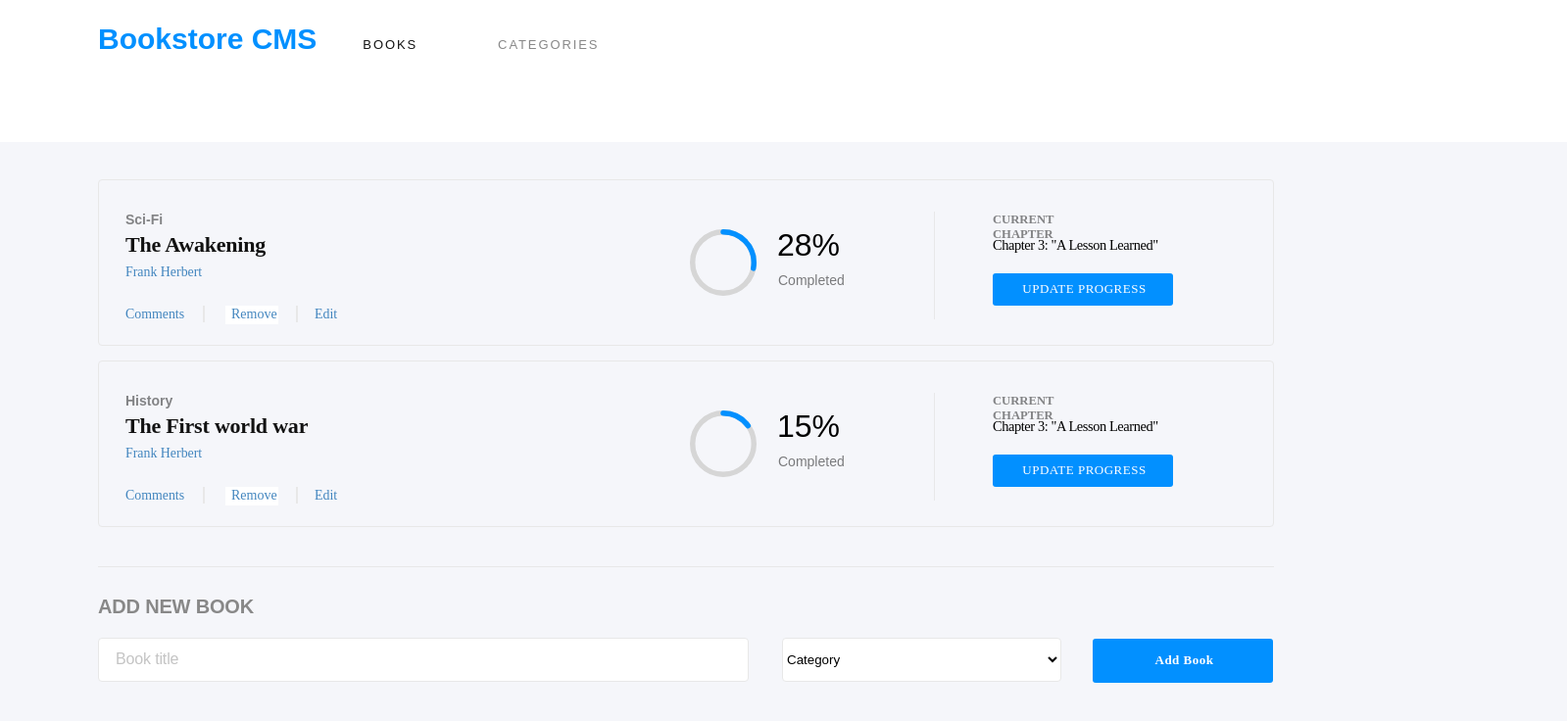
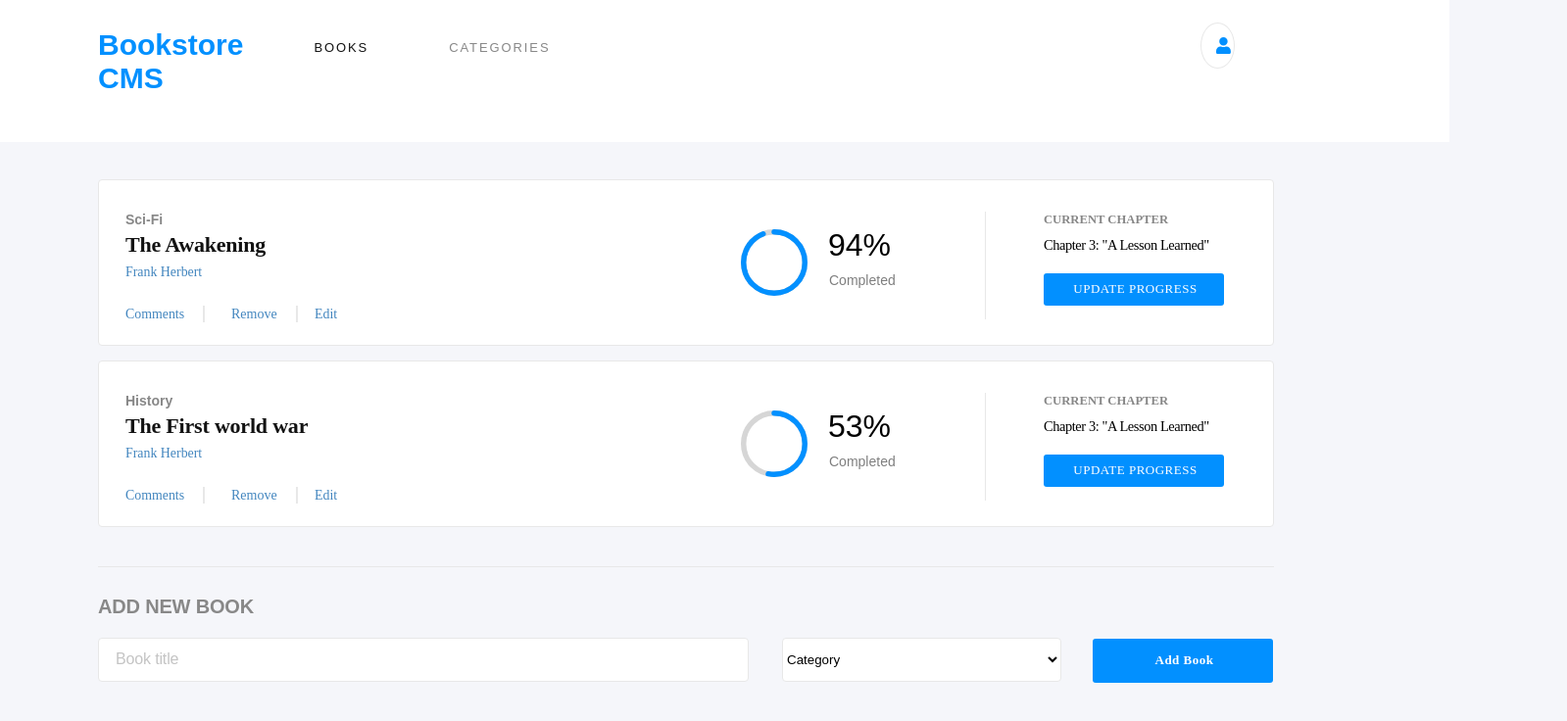
Before and after one commit to Stephanie041996/Book-Store, a React (Create React App) app: page / in a window 1280 px wide. Shown: the top 736 px of the page at 98% size, 1599 px wide, since content can reach past the window. Built offline with nearby package versions, Linux system fonts and the light colour scheme.

Commit message:
Add icon, update progressbar and fix fonts

```diff
--- a/package.json
+++ b/package.json
@@ -3,6 +3,9 @@
   "version": "0.1.0",
   "private": true,
   "dependencies": {
+    "@fortawesome/fontawesome-svg-core": "^1.2.36",
+    "@fortawesome/free-solid-svg-icons": "^5.15.4",
+    "@fortawesome/react-fontawesome": "^0.1.15",
     "@testing-library/jest-dom": "^5.11.4",
     "@testing-library/react": "^11.1.0",
     "@testing-library/user-event": "^12.1.10",
--- a/src/actions/index.js
+++ b/src/actions/index.js
@@ -5,7 +5,7 @@
 const createBook = (book) => ({
   type: CREATE_BOOK,
   book: {
-    Id: Math.floor(Math.random() * 30),
+    id: Math.floor(Math.random() * 101),
     title: book.title,
     category: book.category,
   },
--- a/src/components/App.css
+++ b/src/components/App.css
@@ -95,10 +95,11 @@
   padding: 2rem 7.438rem 1.625rem 1.688rem;
   border-radius: 4px;
   border: solid 1px #e8e8e8;
+  background-color:#ffffff;
 }
 
 .book-chapter h4 {
-  width: 7.875rem;
+  width: 17.875rem;
   height: 1.125rem;
   margin: 0.063rem 3.625rem 0 3.688rem;
   opacity: 0.5;
@@ -151,7 +152,7 @@
 }
 
 .book-detail .desc h2 {
-  width: 12.313rem;
+  width: 18.313rem;
   height: 1.813rem;
   margin: 0.188rem 20.188rem 0 0;
   font-family: 'Roboto Slab', serif;
@@ -238,7 +239,8 @@
 }
 
 .panel-bg {
-  width: 87.5rem;
+  display: flex;
+  width: 100%;
   height: 5.938rem;
   margin: 0 0 2.375rem;
   padding: 1.438rem 6.188rem 1.688rem 6.25rem;
@@ -288,6 +290,22 @@
   color: #121212;
 }
 
+.user-icon {
+  width: 45.008px;
+  height: 45.008px;
+  border: solid 1px #e8e8e8;
+  margin-right: 7.5rem;
+  border-radius: 50%;
+  margin-left: auto;
+}
+
+.icon {
+  color: #0290ff;
+  font-size: 1.063rem;
+  margin-top: 14px;
+  margin-left: 15px;
+}
+
 .outer-circle {
   width: 5.625rem;
   height: 5.625rem;
--- a/src/components/nav.js
+++ b/src/components/nav.js
@@ -1,4 +1,6 @@
 import React from 'react';
+import { FontAwesomeIcon } from '@fortawesome/react-fontawesome';
+import { faUser } from '@fortawesome/free-solid-svg-icons';
 
 function Nav() {
   return (
@@ -12,6 +14,11 @@
       <span className="CATEGORIES Text-Style-7">
         CATEGORIES
       </span>
+      <div className="user-icon">
+
+        <FontAwesomeIcon icon={faUser} className="icon" />
+      </div>
+
       {/* <div className="Oval">
         <div className="Mask" />
       </div> */}
--- a/src/reducers/books.js
+++ b/src/reducers/books.js
@@ -2,12 +2,12 @@
 
 const initialState = {
   books: [{
-    id: Math.floor(Math.random() * 30),
+    id: Math.floor(Math.random() * 101),
     title: 'The Awakening',
     category: 'Sci-Fi',
   },
   {
-    id: Math.floor(Math.random() * 30),
+    id: Math.floor(Math.random() * 101),
     title: 'The First world war',
     category: 'History',
 
```
Also changed, not shown: 1 other file (tests, documents, lock files or other folders).
